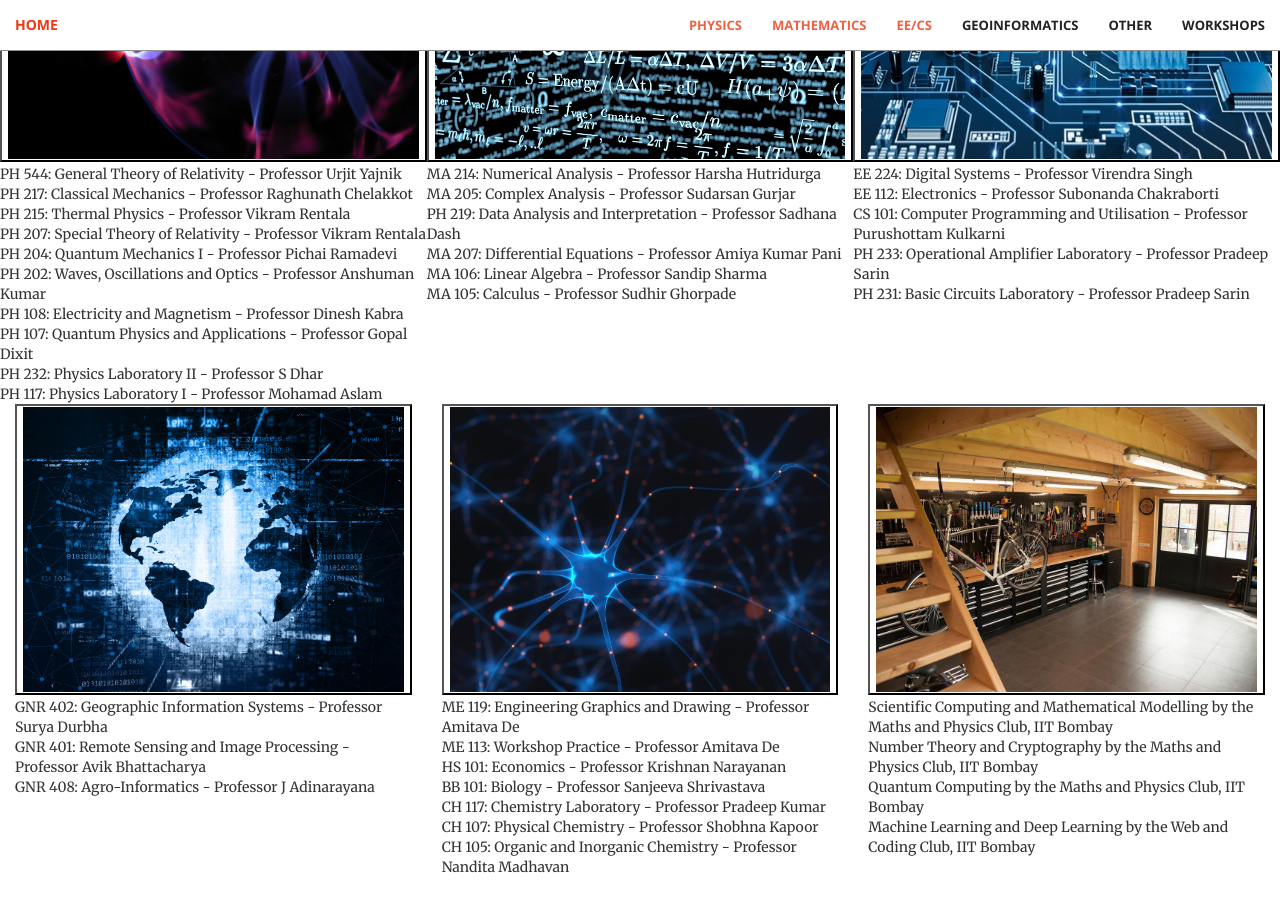
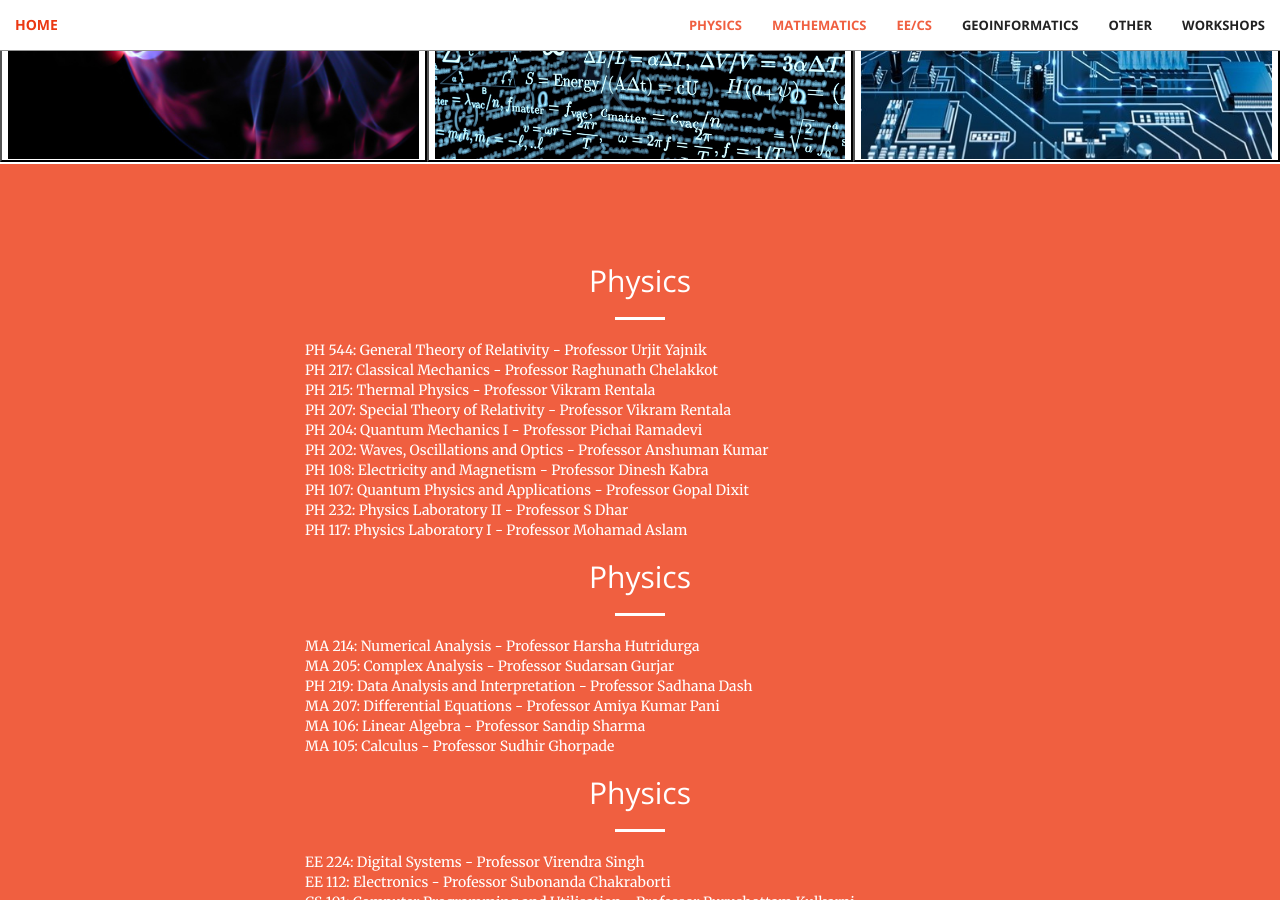
Before and after one commit to aravindbharathi/aravindbharathi.github.io, a Jekyll site: the page courses/index.html, which Jekyll copies as it is, in a window 1280 px wide and 900 px high, scrolled down 1052 px. Built offline with Jekyll 4.4.1, drawn with Linux system fonts in a browser that asks for light colours; before the commit the page ends 1929 px from its top, so only the background shows below that; some of the changed text lies outside the part shown.

Commit message:
Update index.html

```diff
--- a/courses/index.html
+++ b/courses/index.html
@@ -120,18 +120,6 @@
                         </div>
                       </button>
                     </a>
-                  <div id="myDIV">
-                    PH 544: General Theory of Relativity - Professor Urjit Yajnik<br>
-                    PH 217: Classical Mechanics - Professor Raghunath Chelakkot<br>
-                    PH 215: Thermal Physics - Professor Vikram Rentala<br>
-                    PH 207: Special Theory of Relativity - Professor Vikram Rentala<br>
-                    PH 204: Quantum Mechanics I - Professor Pichai Ramadevi<br>
-                    PH 202: Waves, Oscillations and Optics - Professor Anshuman Kumar<br>
-                    PH 108: Electricity and Magnetism - Professor Dinesh Kabra<br>
-                    PH 107: Quantum Physics and Applications - Professor Gopal Dixit<br>
-                    PH 232: Physics Laboratory II - Professor S Dhar<br>
-                    PH 117: Physics Laboratory I - Professor Mohamad Aslam
-                  </div>
                 </div>
                 <div class="col-lg-4 col-sm-6">
                     <a class="portfolio-box">
@@ -149,14 +137,6 @@
                         </div>
                       </button>
                     </a>
-                  <div id="myDIV2">
-                    MA 214: Numerical Analysis - Professor Harsha Hutridurga<br>
-                    MA 205: Complex Analysis - Professor Sudarsan Gurjar<br>
-                    PH 219: Data Analysis and Interpretation - Professor Sadhana Dash<br>
-                    MA 207: Differential Equations - Professor Amiya Kumar Pani<br>
-                    MA 106: Linear Algebra - Professor Sandip Sharma<br>
-                    MA 105: Calculus - Professor Sudhir Ghorpade
-                  </div>
                 </div>
                 <div class="col-lg-4 col-sm-6">
                     <a class="portfolio-box">
@@ -175,17 +155,76 @@
                       </button>
                     </a>
                   </div>
+                </div>
+            </div>
+        </div>
+    </section>
+
+    <section class="bg-primary" id="talks2">
+        <div class="container">
+            <div class="row">
+                <div class="col-lg-8 col-lg-offset-2 text-center">
+                    <h2 class="section-heading">Physics</h2>
+                    <hr class="light">
+                    <p class="text-faded">
+                  <div id="myDIV">
+                    <ul align="left">
+                    PH 544: General Theory of Relativity - Professor Urjit Yajnik<br>
+                    PH 217: Classical Mechanics - Professor Raghunath Chelakkot<br>
+                    PH 215: Thermal Physics - Professor Vikram Rentala<br>
+                    PH 207: Special Theory of Relativity - Professor Vikram Rentala<br>
+                    PH 204: Quantum Mechanics I - Professor Pichai Ramadevi<br>
+                    PH 202: Waves, Oscillations and Optics - Professor Anshuman Kumar<br>
+                    PH 108: Electricity and Magnetism - Professor Dinesh Kabra<br>
+                    PH 107: Quantum Physics and Applications - Professor Gopal Dixit<br>
+                    PH 232: Physics Laboratory II - Professor S Dhar<br>
+                    PH 117: Physics Laboratory I - Professor Mohamad Aslam
+                    </ul>
+                  </div>
+                    </p>
+                    <h2 class="section-heading">Physics</h2>
+                    <hr class="light">
+                    <p class="text-faded">
+                  <div id="myDIV2">
+                    <ul align="left">
+                    MA 214: Numerical Analysis - Professor Harsha Hutridurga<br>
+                    MA 205: Complex Analysis - Professor Sudarsan Gurjar<br>
+                    PH 219: Data Analysis and Interpretation - Professor Sadhana Dash<br>
+                    MA 207: Differential Equations - Professor Amiya Kumar Pani<br>
+                    MA 106: Linear Algebra - Professor Sandip Sharma<br>
+                    MA 105: Calculus - Professor Sudhir Ghorpade
+                    </ul>
+                  </div>
+                    </p>
+                    <h2 class="section-heading">Physics</h2>
+                    <hr class="light">
+                    <p class="text-faded">
                   <div id="myDIV3">
+                    <ul align="left">
                     EE 224: Digital Systems - Professor Virendra Singh<br>
                     EE 112: Electronics - Professor Subonanda Chakraborti<br>
                     CS 101: Computer Programming and Utilisation - Professor Purushottam Kulkarni<br>
                     PH 233: Operational Amplifier Laboratory - Professor Pradeep Sarin<br>
-                    PH 231: Basic Circuits Laboratory - Professor Pradeep Sarin<br>
+                    PH 231: Basic Circuits Laboratory - Professor Pradeep Sarin
+                    </ul>
                   </div>
+                    </p>
+                    <!--a href="#stuff" class="btn btn-default btn-xl">What else?</a-->
+                    <h2 class="section-heading">Miscellaneous</h2>
+                    <hr class="light">
+                    <p class="text-faded">
+                      <ul align="left">
+                        <li>Anchored the Ground Station Workshop - Ham Radio Club, IIT Bombay (January 2021)</li>
+                        <li>Anchored the Online Fresher's Technical Orientation - Institute Technical Council, IIT Bombay (December 2020)</li>
+                        <li>Talk on "Motivation for JEE" - FIITJEE Chennai (July 2020)</li>
+                        <li>Drafted a stance on the effects of Climate Change (July 2018)</li>
+                      </ul>
+                    </p>
                 </div>
             </div>
         </div>
     </section>
+
     <section class="no-padding" id="portfolio2">
                 <div class="col-lg-4 col-sm-6">
                 <a class="portfolio-box">
```
